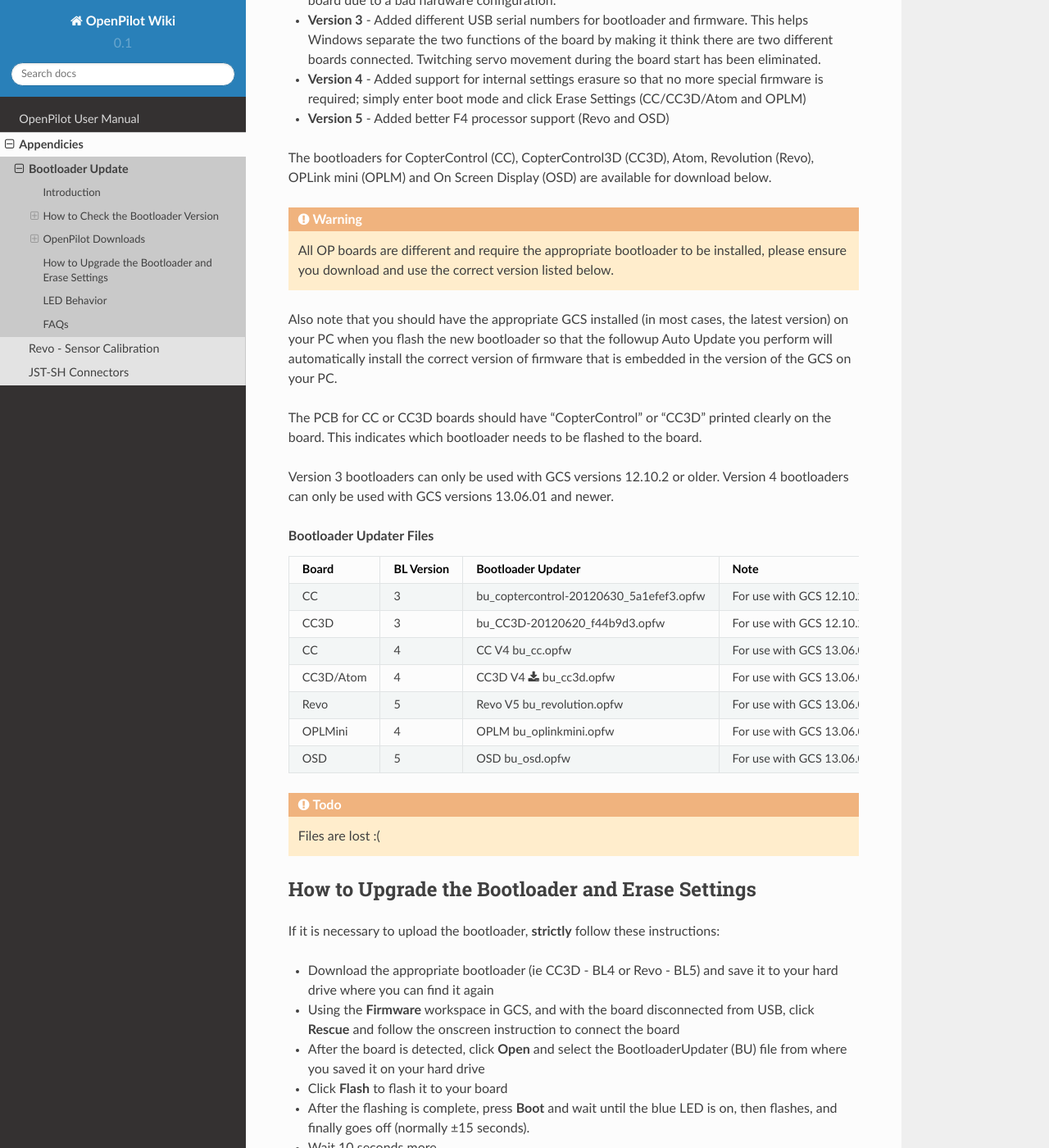
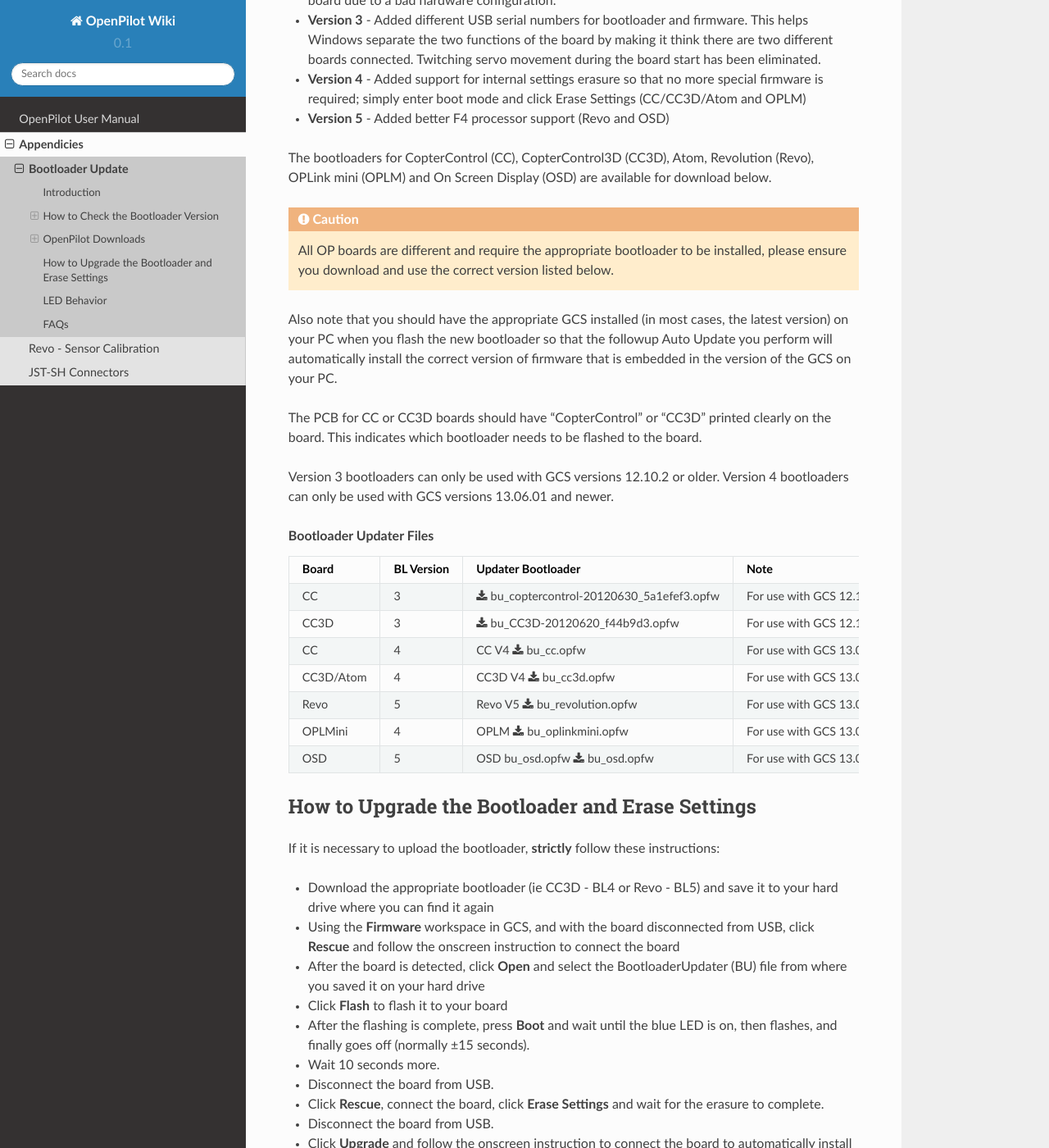
Before and after one commit to UncleRus/OPWiki, a Sphinx documentation site: the page built from source/appendices/bootloader.rst, in a window 1280 px wide and 1400 px high, scrolled down 3257 px. Shown: the whole window at 82% size. Built offline with Sphinx 7.4.7 and the Read the Docs theme 2.0.0, drawn with Linux system fonts in a browser that asks for light colours; pages that are not in the unit, such as notebooks, are missing from menus.

Commit message:
Bootloaders from mareklew

```diff
--- a/source/appendices/bootloader.rst
+++ b/source/appendices/bootloader.rst
@@ -81,7 +81,7 @@
 (Revo), OPLink mini (OPLM) and On Screen Display (OSD) are available for
 download below.
 
-.. warning:: All OP boards are different and require the appropriate bootloader
+.. caution:: All OP boards are different and require the appropriate bootloader
    to be installed, please ensure you download and use the correct version
    listed below.
 
@@ -99,26 +99,31 @@
 
 .. rubric:: Bootloader Updater Files
 
-+-----------+------------+------------------------------------------------------------+--------------------------------------+
-| Board     | BL Version | Bootloader Updater                                         | Note                                 |
-+===========+============+============================================================+======================================+
-| CC        | 3          | bu_coptercontrol-20120630_5a1efef3.opfw                    | For use with GCS 12.10.2 and lower   |
-+-----------+------------+------------------------------------------------------------+--------------------------------------+
-| CC3D      | 3          | bu_CC3D-20120620_f44b9d3.opfw                              | For use with GCS 12.10.2 and lower   |
-+-----------+------------+------------------------------------------------------------+--------------------------------------+
-| CC        | 4          | CC V4 bu_cc.opfw                                           | For use with GCS 13.06.01 and higher |
-+-----------+------------+------------------------------------------------------------+--------------------------------------+
-| CC3D/Atom | 4          | CC3D V4                                                    |                                      |
-|           |            | :download:`bu_cc3d.opfw </files/bootloaders/bu_cc3d.opfw>` | For use with GCS 13.06.01 and higher |
-+-----------+------------+------------------------------------------------------------+--------------------------------------+
-| Revo      | 5          | Revo V5 bu_revolution.opfw                                 | For use with GCS 13.06.01 and higher |
-+-----------+------------+------------------------------------------------------------+--------------------------------------+
-| OPLMini   | 4          | OPLM bu_oplinkmini.opfw                                    | For use with GCS 13.06.01 and higher |
-+-----------+------------+------------------------------------------------------------+--------------------------------------+
-| OSD       | 5          | OSD bu_osd.opfw                                            | For use with GCS 13.06.01 and higher |
-+-----------+------------+------------------------------------------------------------+--------------------------------------+
-
-.. todo:: Files are lost :(
++-----------+---------+------------------------------------------------------------------------------------------------------------------+---------------------+
+| Board     | BL      | Updater                                                                                                          | Note                |
+|           | Version | Bootloader                                                                                                       |                     |
++===========+=========+==================================================================================================================+=====================+
+| CC        | 3       | :download:`bu_coptercontrol-20120630_5a1efef3.opfw </files/bootloaders/bu_coptercontrol-20120630_5a1efef3.opfw>` | For use with GCS    |
+|           |         |                                                                                                                  | 12.10.2 and lower   |
++-----------+---------+------------------------------------------------------------------------------------------------------------------+---------------------+
+| CC3D      | 3       | :download:`bu_CC3D-20120620_f44b9d3.opfw </files/bootloaders/bu_CC3D-20120620_f44b9d3.opfw>`                     | For use with GCS    |
+|           |         |                                                                                                                  | 12.10.2 and lower   |
++-----------+---------+------------------------------------------------------------------------------------------------------------------+---------------------+
+| CC        | 4       | CC V4                                                                                                            | For use with GCS    |
+|           |         | :download:`bu_cc.opfw </files/bootloaders/bu_cc.opfw>`                                                           | 13.06.01 and higher |
++-----------+---------+------------------------------------------------------------------------------------------------------------------+---------------------+
+| CC3D/Atom | 4       | CC3D V4                                                                                                          | For use with GCS    |
+|           |         | :download:`bu_cc3d.opfw </files/bootloaders/bu_cc3d.opfw>`                                                       | 13.06.01 and higher |
++-----------+---------+------------------------------------------------------------------------------------------------------------------+---------------------+
+| Revo      | 5       | Revo V5                                                                                                          | For use with GCS    |
+|           |         | :download:`bu_revolution.opfw </files/bootloaders/bu_revolution.opfw>`                                           | 13.06.01 and higher |
++-----------+---------+------------------------------------------------------------------------------------------------------------------+---------------------+
+| OPLMini   | 4       | OPLM                                                                                                             | For use with GCS    |
+|           |         | :download:`bu_oplinkmini.opfw </files/bootloaders/bu_oplinkmini.opfw>`                                           | 13.06.01 and higher |
++-----------+---------+------------------------------------------------------------------------------------------------------------------+---------------------+
+| OSD       | 5       | OSD bu_osd.opfw                                                                                                  | For use with GCS    |
+|           |         | :download:`bu_osd.opfw </files/bootloaders/bu_osd.opfw>`                                                         | 13.06.01 and higher |
++-----------+---------+------------------------------------------------------------------------------------------------------------------+---------------------+
 
 
 How to Upgrade the Bootloader and Erase Settings
```
Also changed, not shown: 6 other files.
